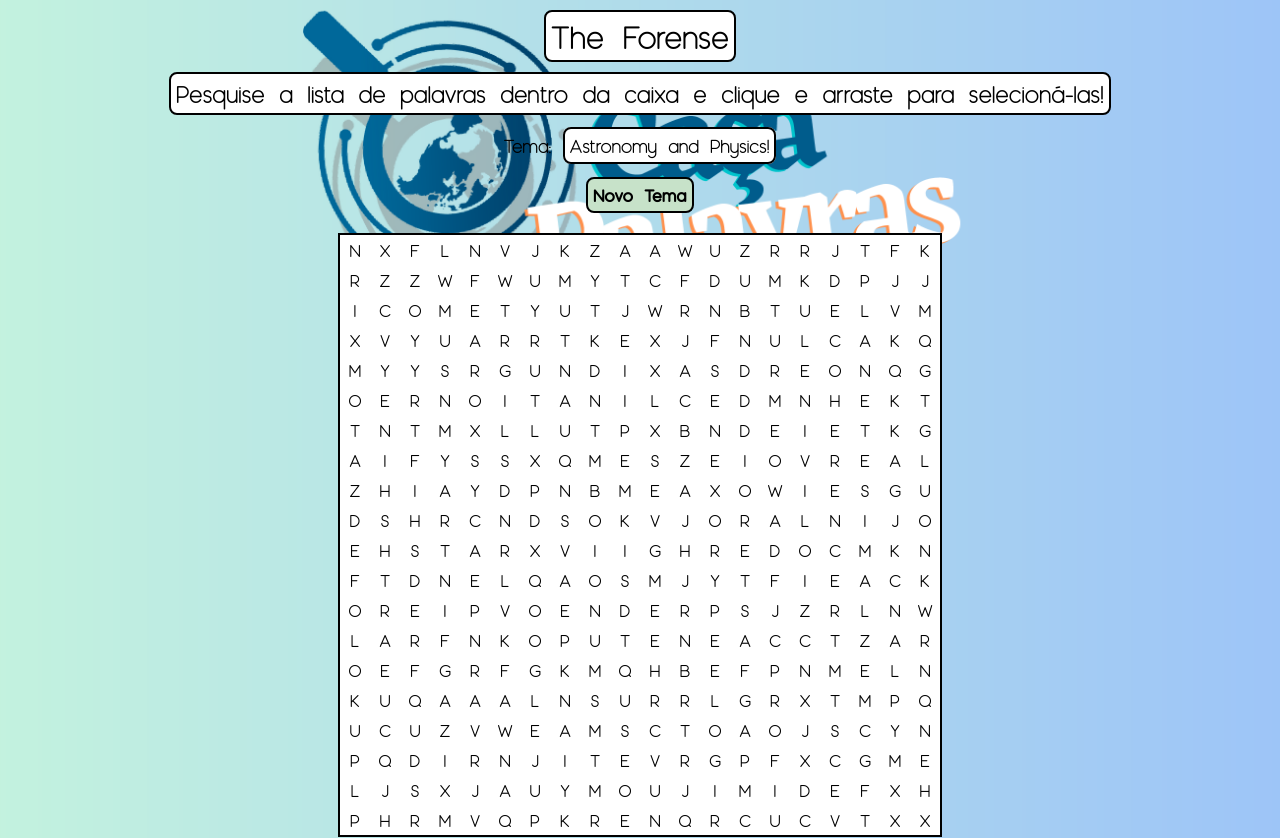
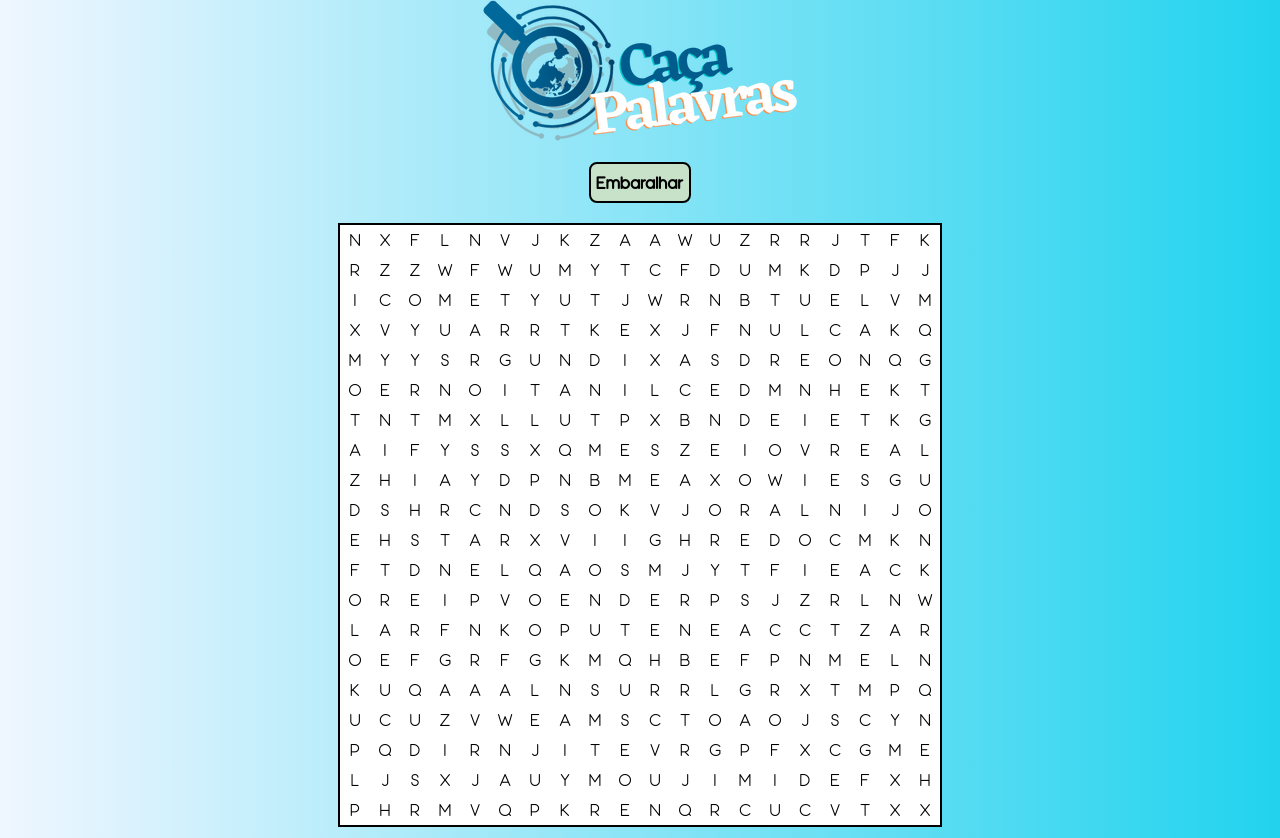
Before and after one commit to EliasPacheco/cacapalavras, a plain HTML site: page index.html in a window 1280 px wide. Shown: the top 838 px of the page. Drawn offline with nearby package versions, Linux system fonts and the light colour scheme.

Commit message:
background

```diff
--- a/css/wordsearch.css
+++ b/css/wordsearch.css
@@ -34,10 +34,6 @@ h1, h2 {
 
 body {
 
-	background-image: url(../theforense.png);
-	background-repeat: no-repeat;
-	background-size: cover ;
-	background-position: center;
 	background-color: #EAF7FB;
 
 }
--- a/index.html
+++ b/index.html
@@ -4,13 +4,13 @@
 	<head>
 		<meta charset="utf-8">
 		<title>The Forense</title>
+		<script src="https://cdn.tailwindcss.com"></script>
 	</head>
-	<body>
-		<h1>The Forense</h1>
-		<h2 id = "instructions"></h2>
-		<h3 id = "themeIntro">Tema: <span id = "wordTheme"></span></h3>
-
-		<button id = "newGameButton" type = "button">Novo Tema</button>
+	<body class="bg-gradient-to-l from-cyan-400 to-blue-50">
+		<header class="grid justify-items-center min-h-max	">
+			<img src="LOGOtheforense.com.br.png" alt="Logo img" class="blur-none">
+		</header>
+		<button id = "newGameButton" type = "button">Embaralhar</button>
 		<div id = "wordboard"></div>
 		<div id = "wordlist"></div>
 		<button id = "solveButton" type = "button">Respostas</button>
```
Also changed, not shown: js/wordpaths.js (+7 -7 lines), LOGOtheforense.com.br.png (added), theforense.com.png (deleted), theforense.png (deleted).
